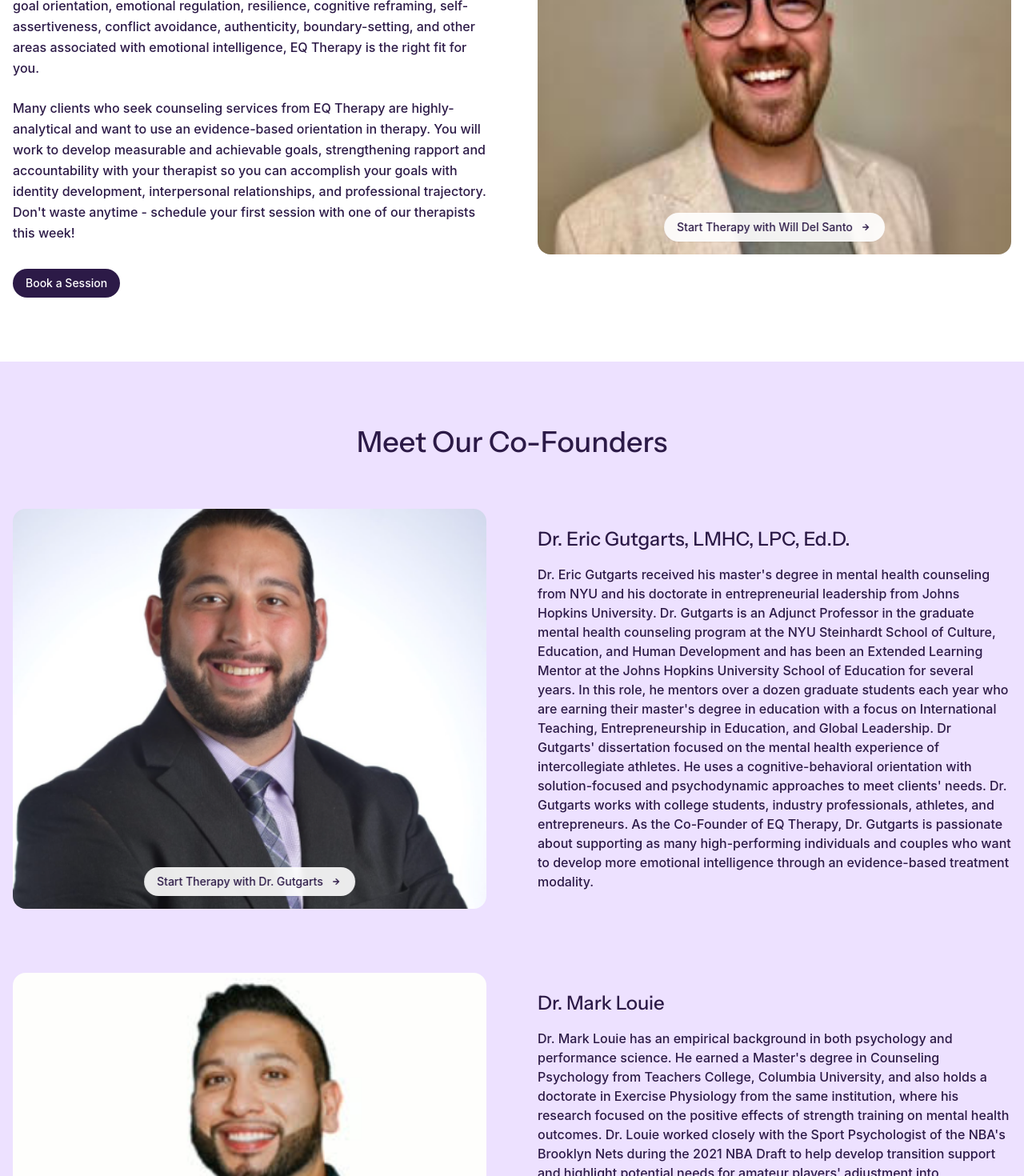
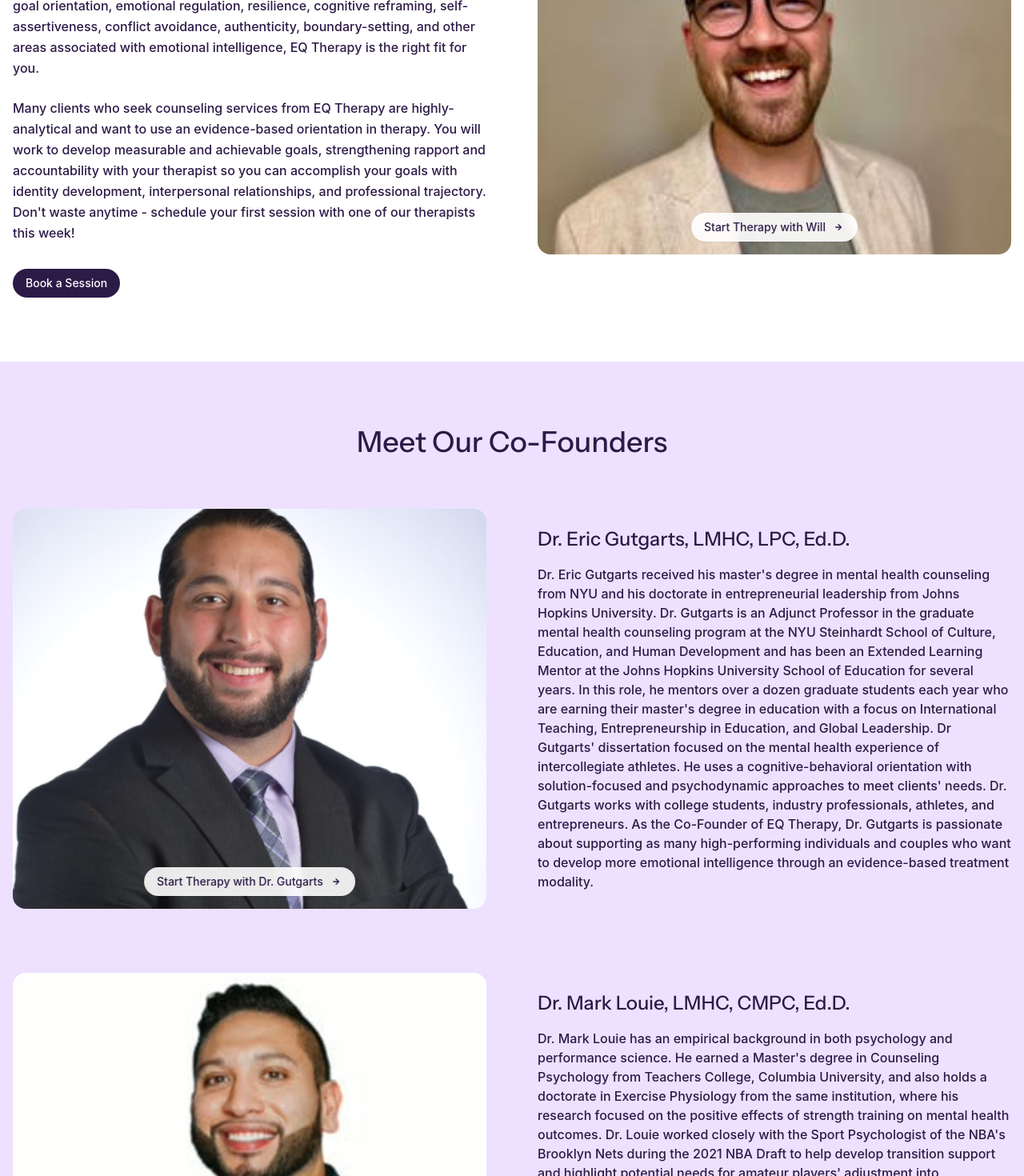
Before and after one commit to daivikk/eq-therapy, a Next.js app: page / in a window 1280 px wide. Shown: the part 364-1834 px from the top of the page at 80% size. Built offline with nearby package versions, Linux system fonts and the light colour scheme.

Commit message:
final bio and heading edits

```diff
--- a/src/app/page.jsx
+++ b/src/app/page.jsx
@@ -145,7 +145,7 @@ export default function Home() {
                   href="/therapists/will"
                   className="px-4 py-2 rounded-full bg-white/90 backdrop-blur-sm font-medium text-[#2C1A47] hover:bg-white transition-colors text-sm shadow-sm flex items-center gap-2"
                 >
-                  Start Therapy with Will Del Santo
+                  Start Therapy with Will
                   <svg xmlns="http://www.w3.org/2000/svg" width="16" height="16" viewBox="0 0 24 24"><path fill="currentColor" d="M17.92 11.62a1 1 0 0 0-.21-.33l-5-5a1 1 0 0 0-1.42 1.42l3.3 3.29H7a1 1 0 0 0 0 2h7.59l-3.3 3.29a1 1 0 0 0 0 1.42a1 1 0 0 0 1.42 0l5-5a1 1 0 0 0 .21-.33a1 1 0 0 0 0-.76"/></svg>
                 </Link>
               </div>
@@ -226,7 +226,7 @@ export default function Home() {
               transition={{ duration: 0.6, delay: 0.2 }}
               className="lg:order-2"
             >
-              <h3 className="text-2xl font-['Instrument Sans'] text-[#2C1A47] mb-4">Dr. Mark Louie</h3>
+              <h3 className="text-2xl font-['Instrument Sans'] text-[#2C1A47] mb-4">Dr. Mark Louie, LMHC, CMPC, Ed.D.</h3>
               <p className="text-[#2C1A47]">
                 Dr. Mark Louie has an empirical background in both psychology and performance science. He earned a Master's degree in Counseling Psychology from Teachers College, Columbia University, and also holds a doctorate in Exercise Physiology from the same institution, where his research focused on the positive effects of strength training on mental health outcomes. Dr. Louie worked closely with the Sport Psychologist of the NBA's Brooklyn Nets during the 2021 NBA Draft to help develop transition support and highlight potential needs for amateur players' adjustment into professional basketball. He is a Certified Mental Performance Consultant (CMPC) through the Association for Applied Sport Psychology and currently lead the Championship Performance program within a Division I athletic department. As a Co-Founder of EQ Therapy, he believes the therapeutic process should be a collaborative, high-energy, and emotionally attuned to develop emotional intelligence at the highest level. Drawing from his experience in high-performance environments at Columbia Athletics, his clinical work focuses on mindfulness, cognitive reframing, and strategic goal setting.
               </p>
--- a/src/app/therapists/[id]/page.jsx
+++ b/src/app/therapists/[id]/page.jsx
@@ -149,7 +149,7 @@ const therapists = [
     id: 'eric-gutgarts',
     name: 'Dr. Eric Gutgarts',
     image: ericImage,
-    bio: "Therapy is an opportunity for you to raise awareness about yourself, your relationship with others, and your view of the world. When we begin working together, you can start changing circumstances that are in your control, and find ways to focus less on factors that are out of your control. To me, therapy is a safe space to be vulnerable and intentional with what you hope to accomplish. Using CBT as a framework, we will explore coping methods that can help you improve interpersonal relationships, reduce symptoms of anxiety or depression, challenge intrusive thoughts, increase self-determination, adopt a growth mindset, and commit to structured goals. I remain flexible with therapeutic approaches to meet clients' individual needs.",
+    bio: "Dr. Eric Gutgarts received his master's degree in mental health counseling from NYU and his doctorate in entrepreneurial leadership from Johns Hopkins University. Dr. Gutgarts is an Adjunct Professor in the graduate mental health counseling program at the NYU Steinhardt School of Culture, Education, and Human Development and has been an Extended Learning Mentor at the Johns Hopkins University School of Education for several years. In this role, he mentors over a dozen graduate students each year who are earning their master's degree in education with a focus on International Teaching, Entrepreneurship in Education, and Global Leadership. Dr Gutgarts' dissertation focused on the mental health experience of intercollegiate athletes. He uses a cognitive-behavioral orientation with solution-focused and psychodynamic approaches to meet clients' needs. Dr. Gutgarts works with college students, industry professionals, athletes, and entrepreneurs. As the Co-Founder of EQ Therapy, Dr. Gutgarts is passionate about supporting as many high-performing individuals and couples who want to develop more emotional intelligence through an evidence-based treatment modality.",
     // specialties: ['Cognitive Behavioral Therapy', 'Sports Psychology', 'Solution-Focused Therapy'],
     rate: '$300 per session',
     availability: {
```
